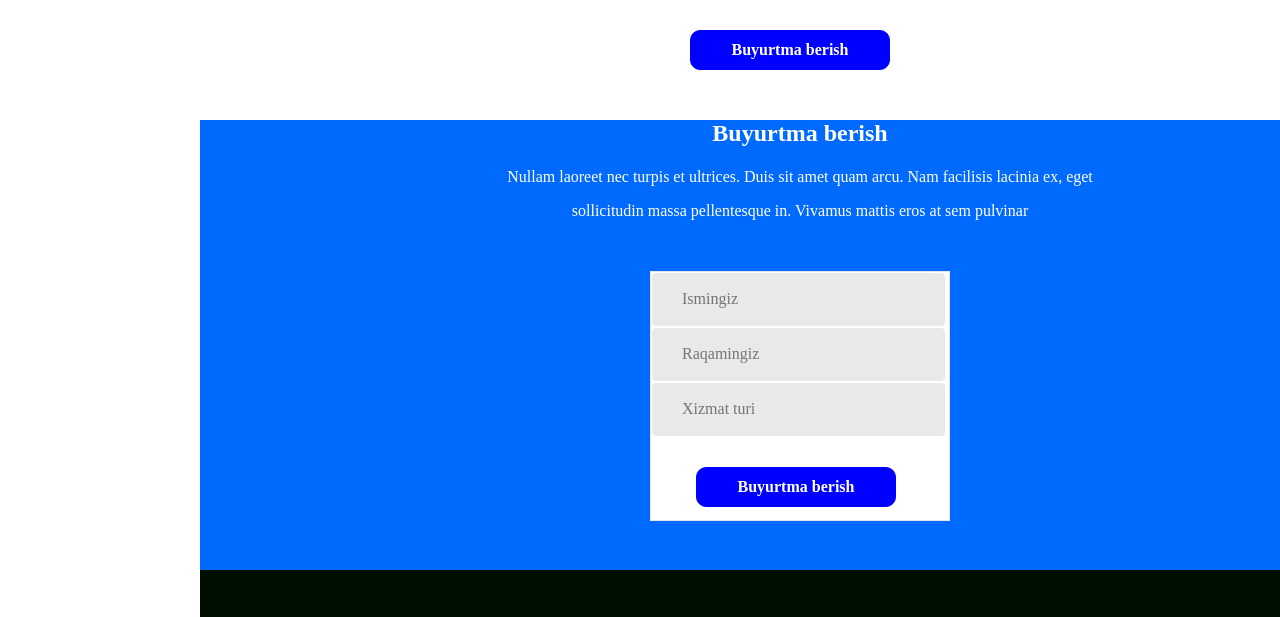
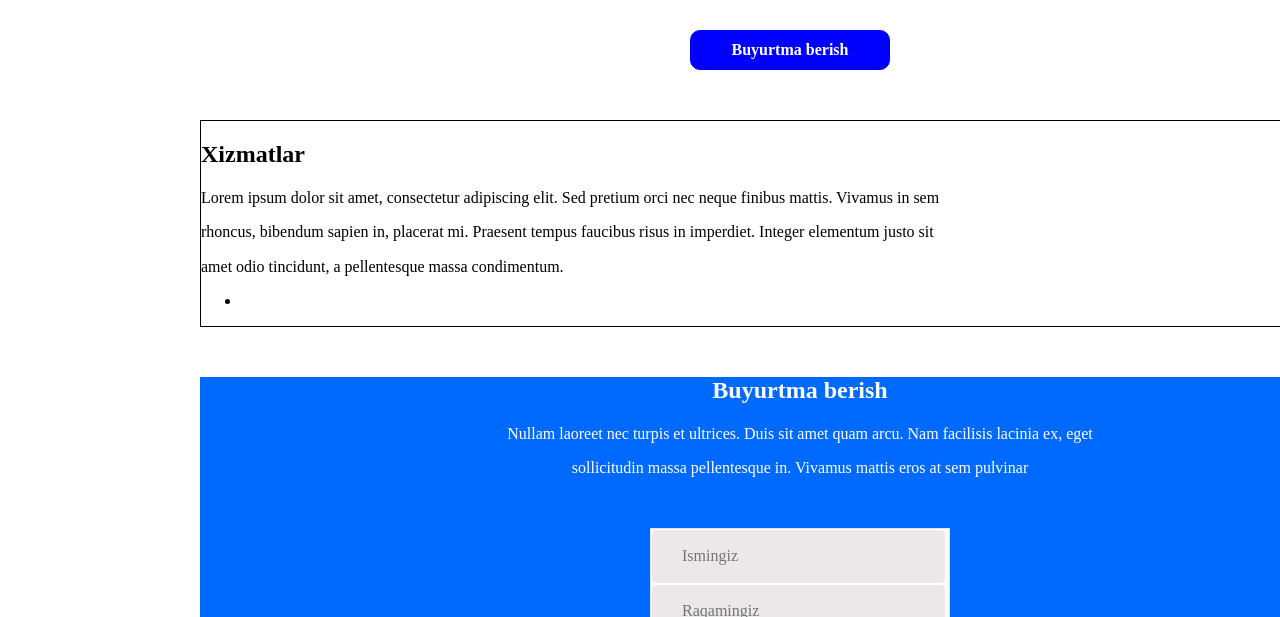
Before and after one commit to Tukhtaev27/Trafalgarlar, a plain HTML site: page index.html in a window 1280 px wide. Shown: the part 3140-3757 px from the top of the page. Drawn offline with Linux system fonts and the light colour scheme.

Commit message:
css added

```diff
--- a/css/main.css
+++ b/css/main.css
@@ -260,3 +260,14 @@ footer{
     list-style: none;
     margin-left: 100px;
 }
+.services{
+    width: 1200px;
+    border: 1px solid;
+    margin-left: 200px;
+}
+.xizmatlat{
+    padding-left: 200px;
+    margin-top: 50px;
+    width: 1200px;
+    border: 1px solid;
+}
--- a/index.html
+++ b/index.html
@@ -144,6 +144,20 @@
                     <button class="btn">Buyurtma berish</button>
                 </div>
         </section>
+        <section class="services">
+            <div class="xizmatlar">
+                <h2>Xizmatlar</h2>
+                <p>Lorem ipsum dolor sit amet, consectetur adipiscing elit. Sed pretium orci nec neque finibus mattis. Vivamus in sem</p>
+               <p>rhoncus, bibendum sapien in, placerat mi. Praesent tempus faucibus risus in imperdiet. Integer elementum justo sit</p>
+            <p>amet odio tincidunt, a pellentesque massa condimentum.</p>
+            </div>
+            <ul>
+                <li>
+
+                </li>
+            </ul>
+
+        </section>
         <section class="section-2">
             <div class="section-header">
                 <h2>
```
